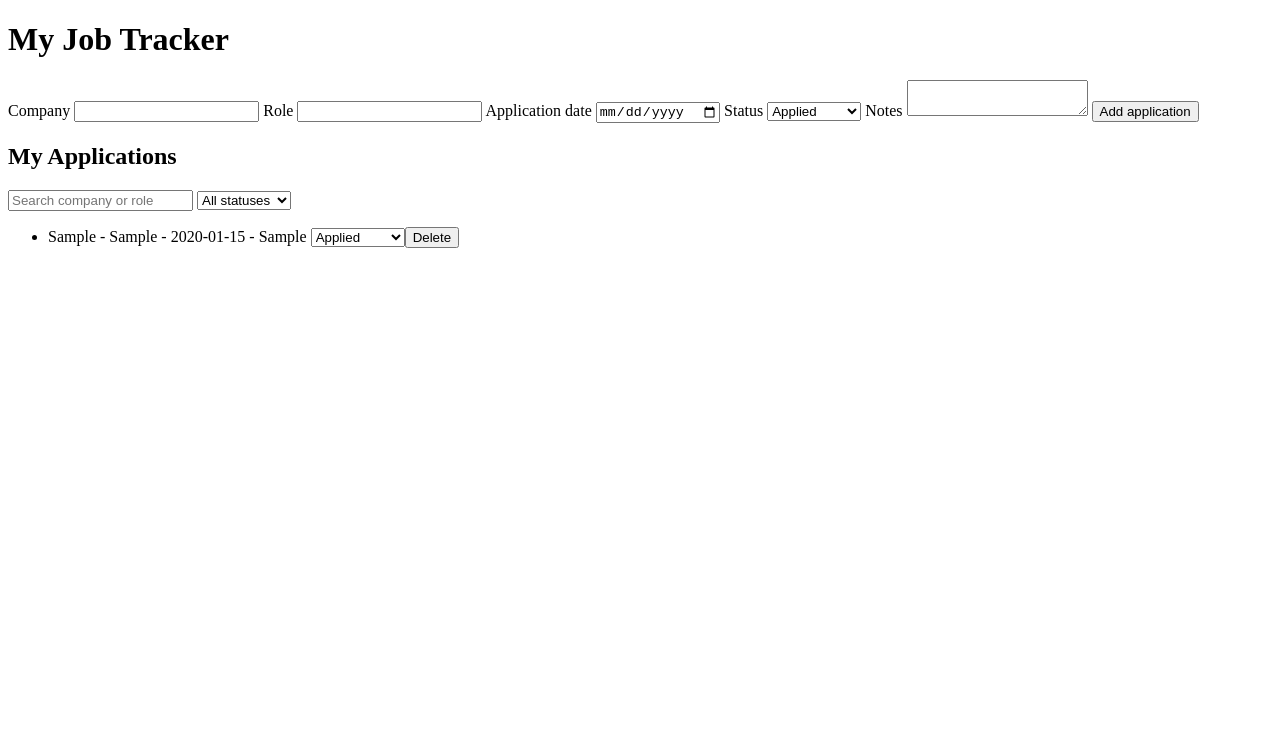
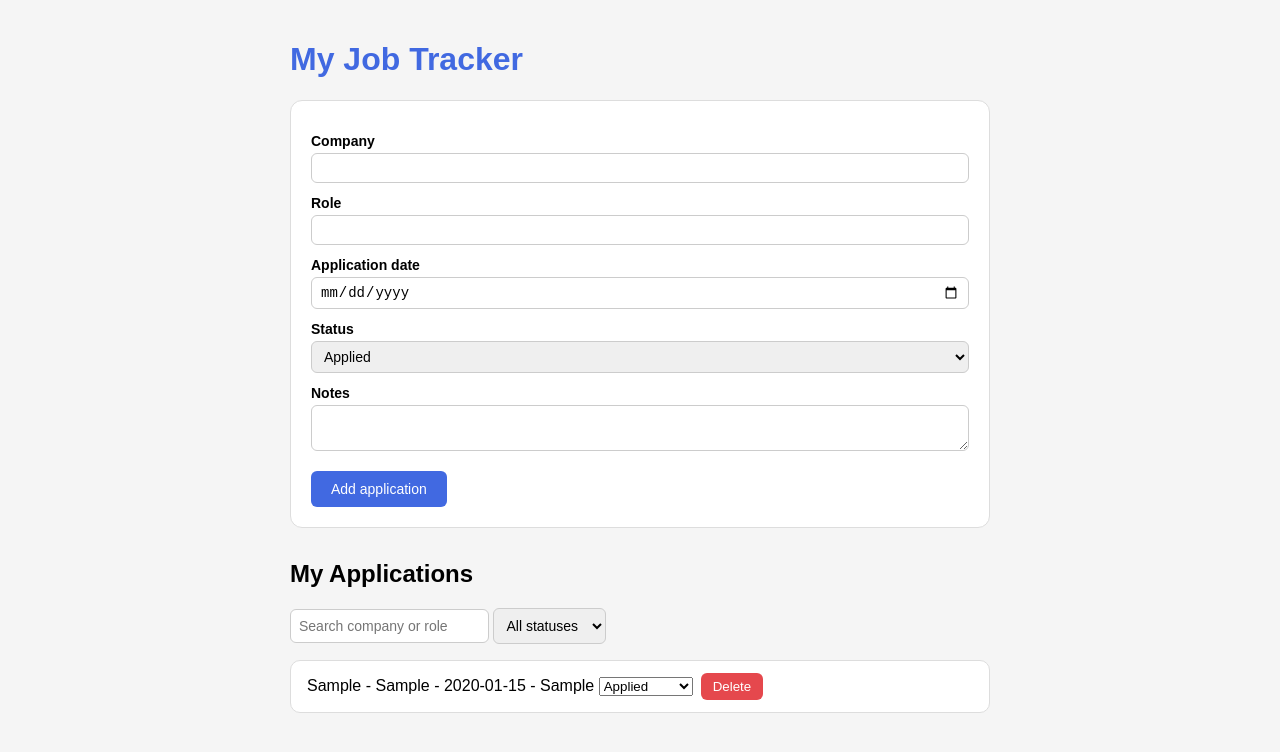
Before and after one commit to virajmore0101-vm/job-tracker, a plain HTML site: page index.html in a window 1280 px wide. Both pictures are taken after typing "Sample", "Sample", "2020-01-15", "Sample" into the empty fields and a click on the button "Add application". Drawn offline with Linux system fonts and the light colour scheme.

Commit message:
Add CSS styling for form and list

```diff
--- a/index.html
+++ b/index.html
@@ -1,5 +1,6 @@
 <!DOCTYPE html>
 <html lang="en">
+    <link rel="stylesheet" href="style.css">
 <head>
     <meta charset="UTF-8">
     <meta name="viewport" content="width=device-width, initial-scale=1.0">
--- /dev/null
+++ b/style.css
@@ -0,0 +1,86 @@
+ body {
+    font-family: Arial, sans-serif;
+    background-color: #f5f5f5;
+    max-width: 700px;
+    margin: 0 auto;
+    padding: 20px;
+}
+
+h1 {
+    color: royalblue;
+}
+form {
+    background-color: white;
+    padding: 20px;
+    border-radius: 12px;
+    border: 1px solid #ddd;
+}
+
+form label {
+    display: block;
+    margin-top: 12px;
+    font-weight: bold;
+    font-size: 14px;
+}
+
+form input,
+form select,
+form textarea {
+    width: 100%;
+    padding: 8px;
+    margin-top: 4px;
+    border: 1px solid #ccc;
+    border-radius: 6px;
+    font-size: 14px;
+    box-sizing: border-box;
+}
+
+form button {
+    margin-top: 16px;
+    padding: 10px 20px;
+    background-color: royalblue;
+    color: white;
+    border: none;
+    border-radius: 6px;
+    font-size: 14px;
+    cursor: pointer;
+}
+form input,
+form select,
+form textarea {
+    padding: 6px 8px;
+}
+h2 {
+    margin-top: 32px;
+}
+
+#search,
+#statusFilter {
+    padding: 8px;
+    border: 1px solid #ccc;
+    border-radius: 6px;
+    font-size: 14px;
+}
+
+#list {
+    list-style: none;
+    padding: 0;
+}
+
+#list li {
+    background-color: white;
+    border: 1px solid #ddd;
+    border-radius: 10px;
+    padding: 12px 16px;
+    margin-bottom: 10px;
+}
+
+#list button {
+    margin-left: 8px;
+    padding: 6px 12px;
+    background-color: #e5484d;
+    color: white;
+    border: none;
+    border-radius: 6px;
+    cursor: pointer;
+}
```
